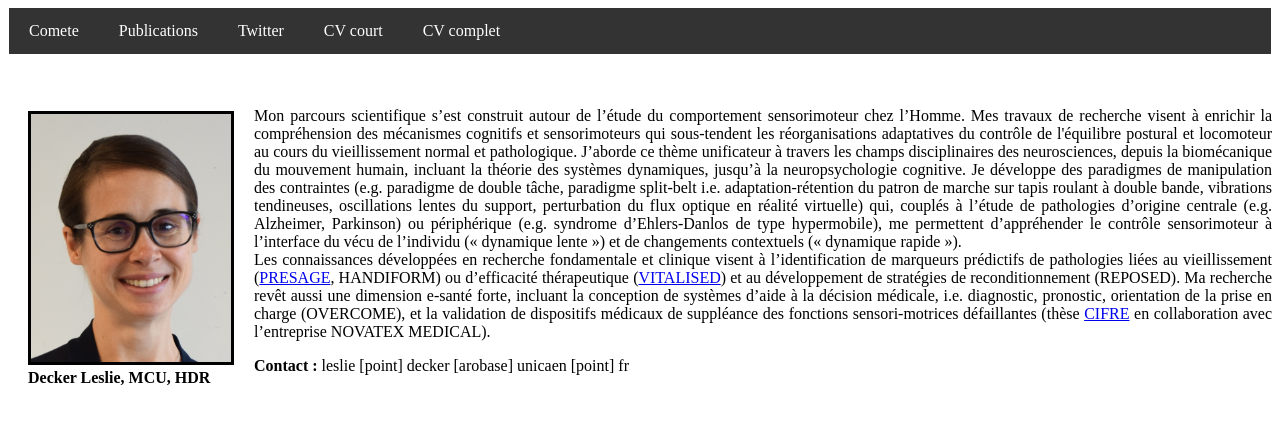
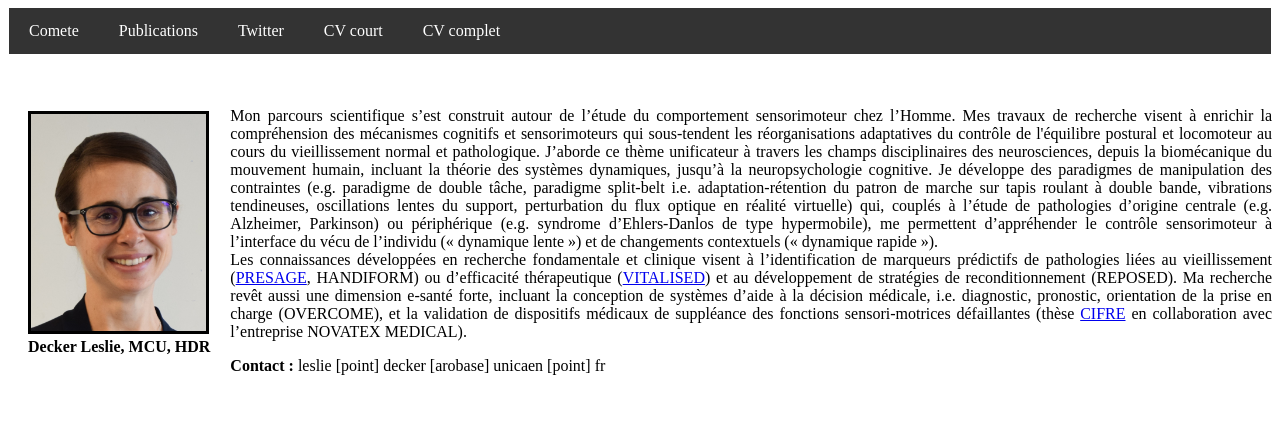
Before and after one commit to lesliedecker14/lesliedecker14.github.io, a plain HTML site: page index.html in a window 1280 px wide. Drawn offline with Linux system fonts and the light colour scheme.

Commit message:
Adjust profil pic size to quality

```diff
--- a/index.html
+++ b/index.html
@@ -22,7 +22,7 @@
   <br>
   <br>
   <div class="image">
-  <img src='Images/profil.jpg' width='200px' border='3px solid black' alt='Profil'>
+  <img src='Images/profil.jpg' width='175px' border='3px solid black' alt='Profil'>
   <figcaption><b>Decker Leslie, MCU, HDR</b></figcaption>
   </div>
 
```
